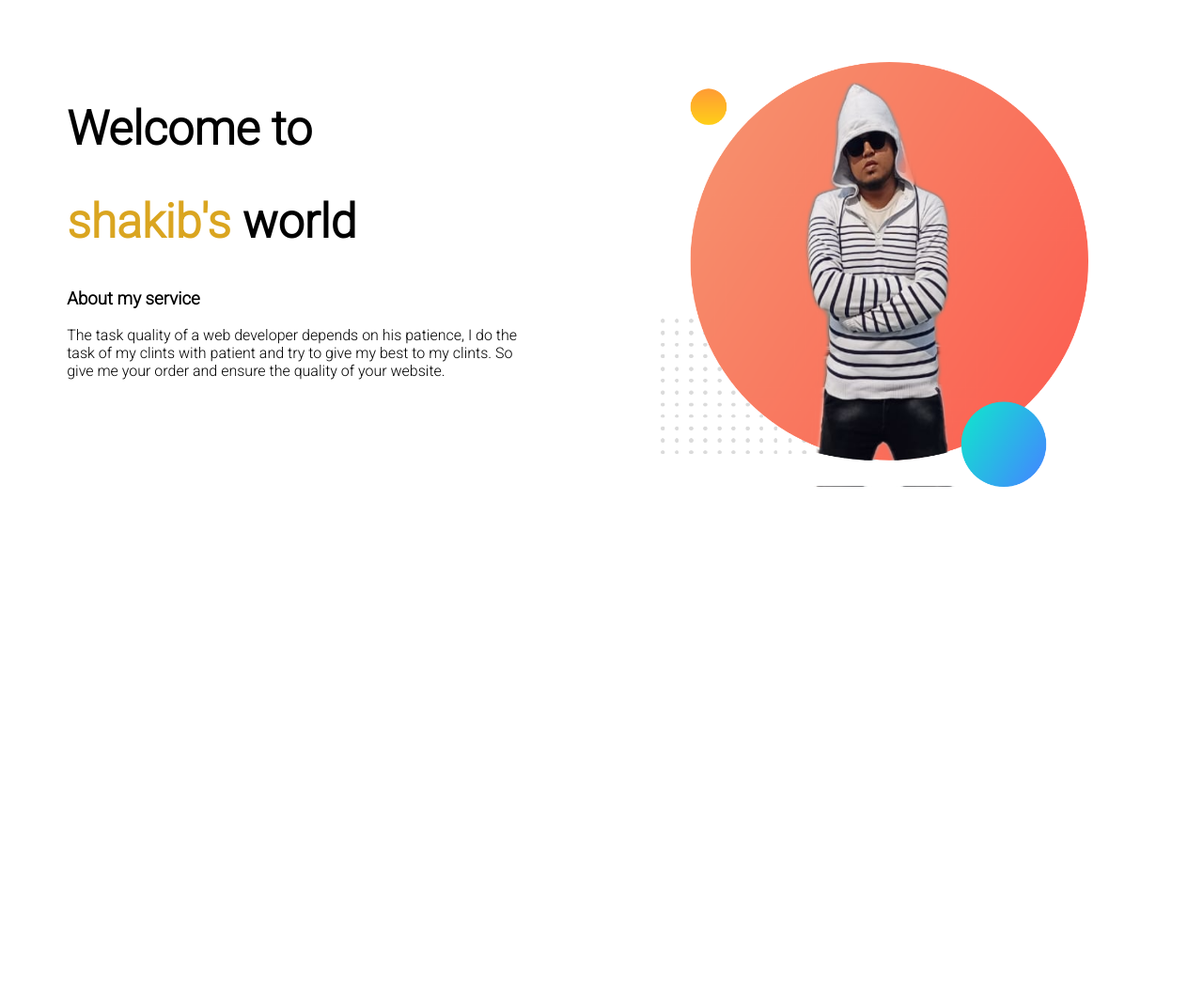
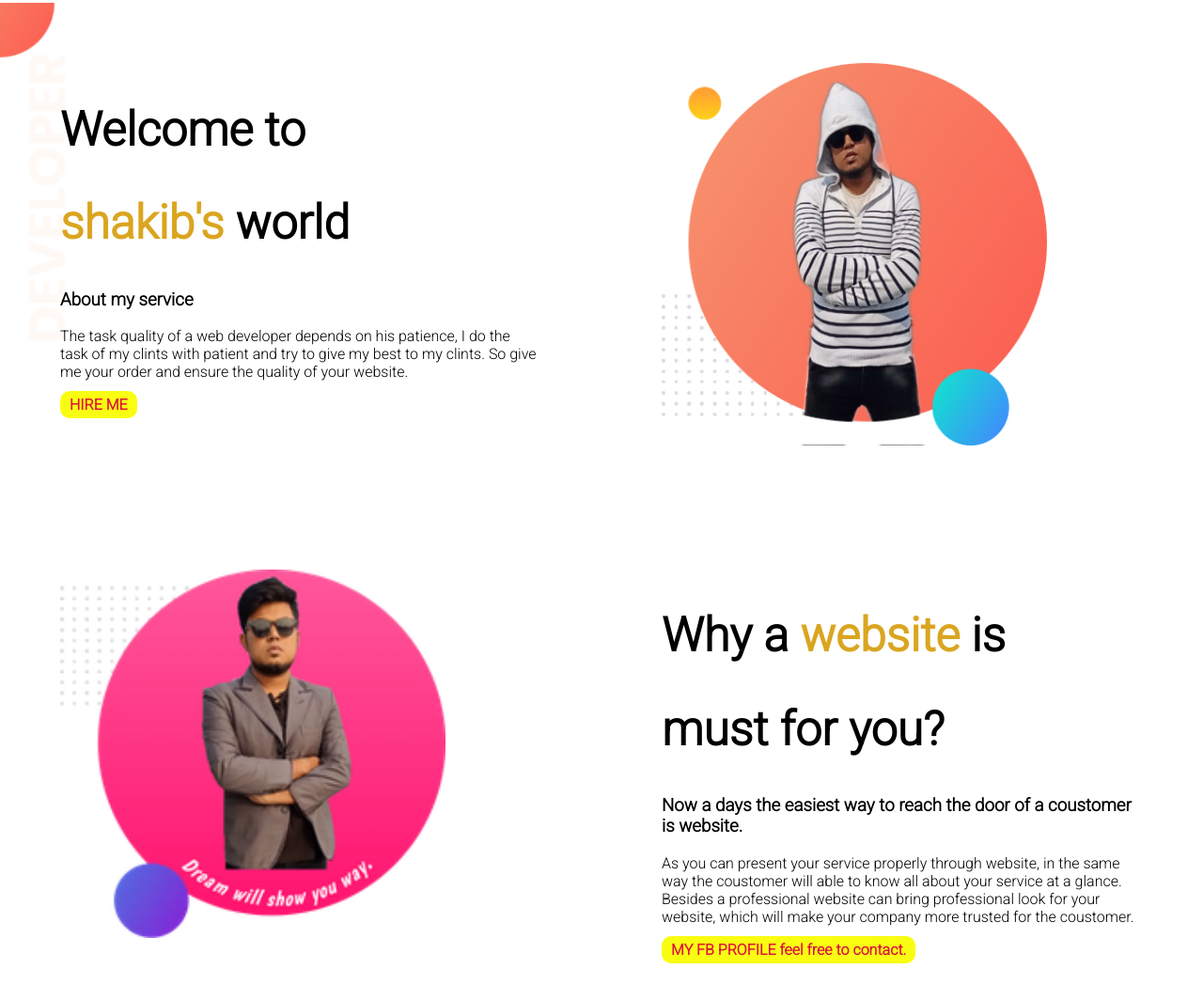
Before and after one commit to MD-MOSADDIK/practice-web, a plain HTML site: page index.html in a window 1280 px wide. Shown: the part 122-1186 px from the top of the page at 94% size. Before the commit the page ends 800 px from the top, so only its background shows below. Drawn offline with Linux system fonts and the light colour scheme.

Commit message:
ultimate push

```diff
--- a/index.html
+++ b/index.html
@@ -10,16 +10,32 @@
 
 <body>
     <h1 id="top-tital">About developer Shakib</h1>
-    <section>
+    <section class="upper">
         <div class="half-width">
             <h1>Welcome to </h1>
             <h1><span class="name-highlighted">shakib's</span> world</h1>
             <h3>About my service</h3>
             <p>The task quality of a web developer depends on his patience, I do the task of my clints with patient and try to give my best to my clints. So give me your order and ensure the quality of your website. </p>
+            <a class="linkedin-button" target="blank" href="https://www.linkedin.com/feed/">HIRE ME</a>
         </div>
 
         <div class="half-width">
-            <img src="images/my-bg.png" alt="">
+            <img src="images/my-bg.png">
+        </div>
+    </section>
+
+    <section>
+        <div class="half-width">
+            <img src="images/mybg2.png">
+        </div>
+
+
+        <div class="half-width">
+            <h1>Why a <span class="name-highlighted">website</span> is</h1>
+            <h1>must for you?</h1>
+            <h3>Now a days the easiest way to reach the door of a coustomer is website.</h3>
+            <p>As you can present your service properly through website, in the same way the coustomer will able to know all about your service at a glance. Besides a professional website can bring professional look for your website, which will make your company more trusted for the coustomer. </p>
+            <a class="linkedin-button fb" target="blank" href="https://www.facebook.com/hossain.shakib.79069">MY FB PROFILE feel free to contact.</a>
         </div>
     </section>
 </body>
--- a/style.css
+++ b/style.css
@@ -1,6 +1,9 @@
 #top-tital{background-color: black; color: chartreuse; text-align: center;}
 h1{font-size: 50px;}
-body{font-family: 'Roboto', sans-serif;}
+body{font-family: 'Roboto', sans-serif; margin: 0%;}
 .name-highlighted{color: goldenrod;}
 .half-width{ width: 40%; float: left; margin: 5%;}
-img{width: 90%;}
+img{width: 80%;}
+.upper{background-image: url(images/top-banner.png);background-repeat: no-repeat;}
+section{height: 500px;}
+.linkedin-button { text-decoration: none; padding: 5px 10px; color: crimson; background-color: rgb(249, 253, 17); font-weight: 1000; border-radius:  10px;}
```
Also changed, not shown: images/mybg2.png (added).
